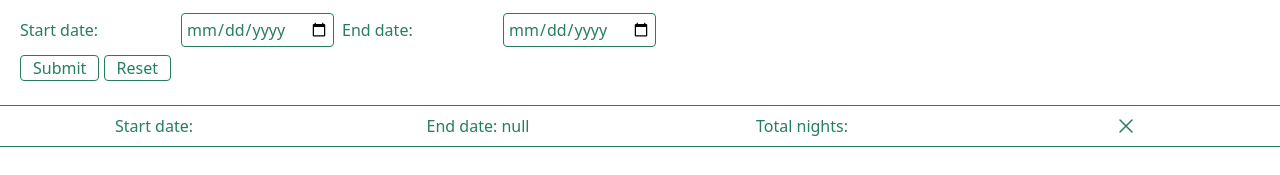
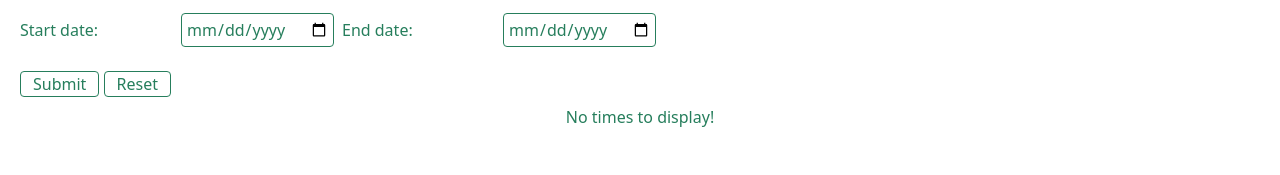
Before and after one commit to magepl/how-many-nights-prod, a website built with Vite: page index.html in a window 1280 px wide. Both pictures are taken after a click on the button "Reset". Shown: the part 143-318 px from the top of the page. Built offline with nearby package versions, Linux system fonts and the light colour scheme.

Commit message:
fix reset button to clear the array, submit button adds lines each time

```diff
--- a/index.html
+++ b/index.html
@@ -24,10 +24,12 @@
               <input class="border-1 rounded p-1" type="date" name="endDate" id="end-date-el" />
             </div>
           </div>
-          <input class="my-2 border-1 rounded px-3  hover:text-white hover:bg-magegreen" type="submit"></input>
-          <button class="my-2 border-1 rounded px-3  hover:text-white hover:bg-magegreen" id="reset-btn">Reset</button>
         </div>
       </form>
+      <div class="mx-5">
+        <button type="submit" form="dateForm" class="my-2 border-1 rounded px-3  hover:text-white hover:bg-magegreen" type="submit">Submit</button>
+        <button class="my-2 border-1 rounded px-3  hover:text-white hover:bg-magegreen" id="reset-btn">Reset</button>
+      </div>
       <h3 class="px-2 text-right" id="total-el"></h3>
       <div id="time-feed" class=""></div>
     </main>
--- a/src/main.ts
+++ b/src/main.ts
@@ -1,4 +1,4 @@
-import timesArr from "./data";
+let timesArr = [];
 
 const form = document.getElementById("dateForm");
 const timeFeed = document.getElementById("time-feed");
@@ -29,20 +29,18 @@ form?.addEventListener("submit", function (e) {
       formData.get("endDate")
     ),
   };
-  console.log(newTime.startTime);
   timesArr.push(newTime);
   form.reset();
   renderTimes();
-  console.log(timesArr);
 });
 
 // document.getElementById("dateForm")?.addEventListener("submit", getTimes);
 
 // Render times
-function renderTimes() {
+function renderTimes(): void {
   let timesData: Object[] = [];
   if (timesArr.length === 0) {
-    timesData = "<p>No times to display</p>";
+    timesData = "<p class='text-center'>No times to display!</p>";
   } else {
     for (let i = 0; i < timesArr.length; i++) {
       timesData += `<div class="w-full ">
@@ -66,11 +64,9 @@ function renderTimes() {
 
 // Reset button
 document.getElementById("reset-btn")?.addEventListener("click", resetTimes);
-function resetTimes() {
-  let timesArr: Object[] = [];
-  if (timesArr) {
-    renderTimes();
-  }
+function resetTimes(): void {
+  timesArr = [];
+  renderTimes();
   console.log("reset all times clicked");
 }
 
@@ -79,3 +75,10 @@ document.getElementById("delete-btn")?.addEventListener("click", deleteTime);
 function deleteTime() {
   console.log("delete time clicked");
 }
+
+// let timesArr: Object[] = [];
+// if (timesArr) {
+//   renderTimes();
+// }
+// timesArr = [];
+// timeFeed.textContent = timesArr.join(", ");
```
